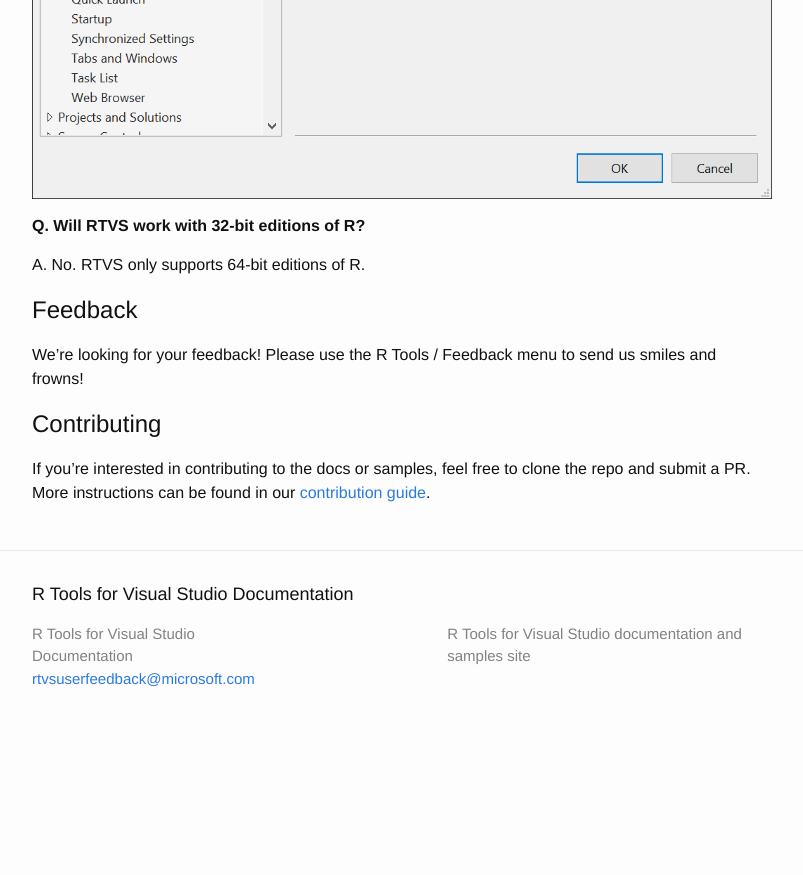
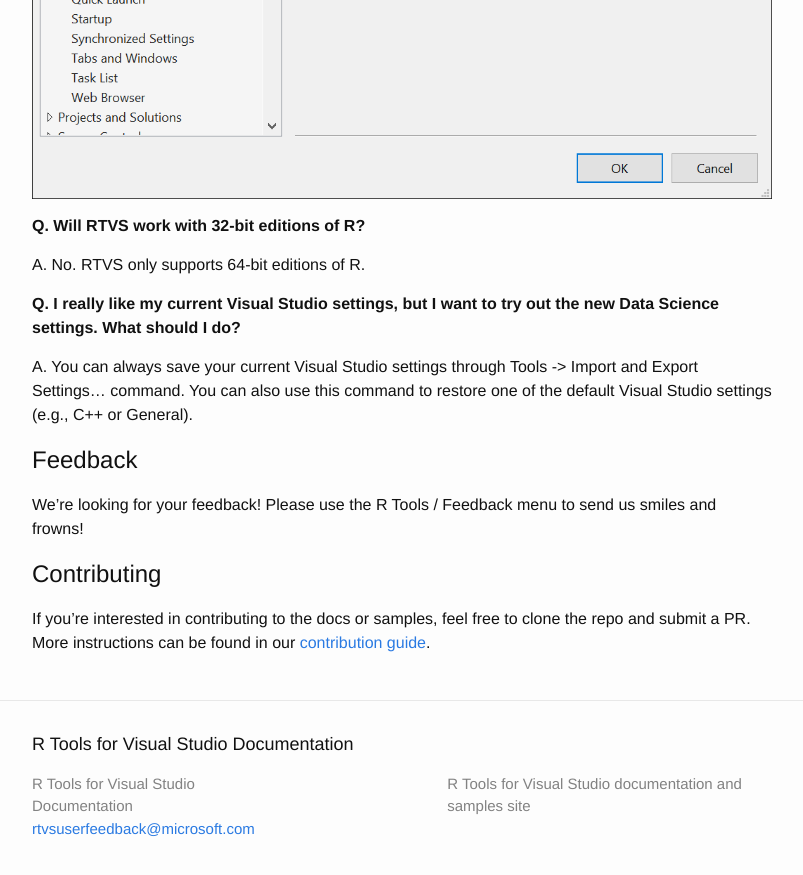
Before and after one commit to microsoft/RTVS-docs, a Jekyll site: the page built from index.md, in a window 1280 px wide and 900 px high, scrolled down 3424 px. Shown: the top 875 px of the window, without its empty margins (238-1041 px from the left). Built offline with Jekyll 4.4.1, drawn with Linux system fonts in a browser that asks for light colours; before the commit the page ends 4174 px from its top, so only the background shows below that.

Commit message:
Updating the FAQ based on feedback

```diff
--- a/index.md
+++ b/index.md
@@ -121,6 +121,13 @@
 
 A. No. RTVS only supports 64-bit editions of R.
 
+**Q. I really like my current Visual Studio settings, but I want to try out the
+new Data Science settings. What should I do?**
+
+A. You can always save your current Visual Studio settings through Tools ->
+Import and Export Settings... command. You can also use this command to
+restore one of the default Visual Studio settings (e.g., C++ or General).
+
 ## Feedback
 
 We're looking for your feedback! Please use the R Tools / Feedback menu to send
```
Also changed, not shown: installation.md (+1 -1 lines).
